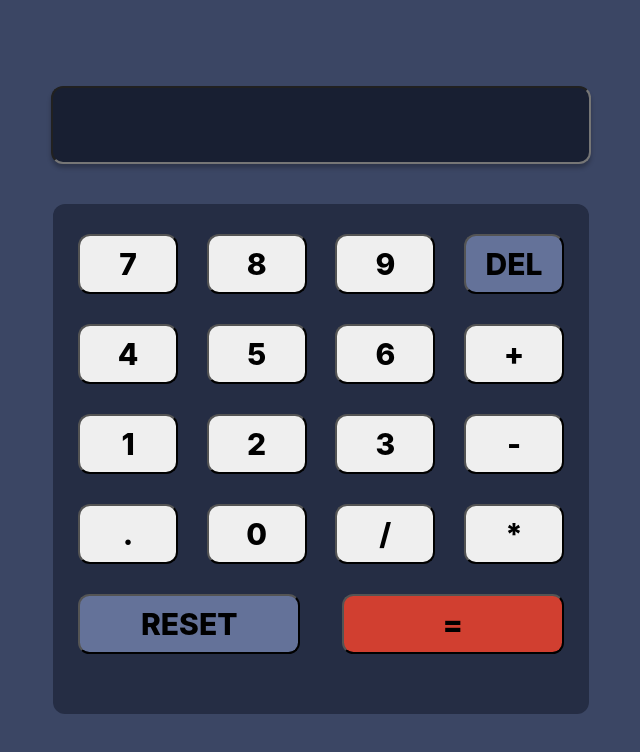
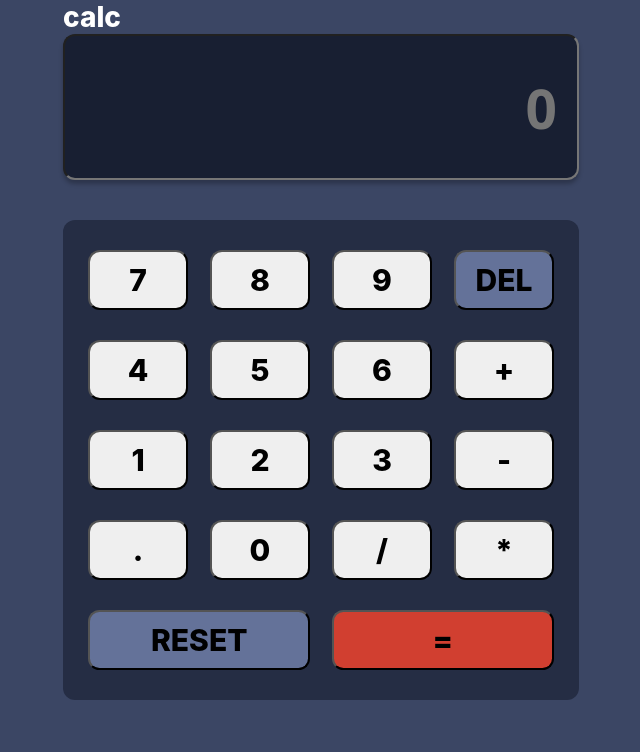
Before and after one commit to Nehasachan409/HTML-CSS-JS---Micro-Project-3, a plain HTML site: page index.html in a window 1280 px wide. Shown: the whole page, without its empty margins (319-959 px from the left). Drawn offline with Linux system fonts and the light colour scheme.

Commit message:
change style.css file for h3 tag style

```diff
--- a/index.html
+++ b/index.html
@@ -8,10 +8,14 @@
 
 </head>
 <body>
+
     <div class="container">
+        <h3>calc</h3>
+
+
 
         <div class="row">
-        <input type="text" id="result">
+        <input type="text" id="result" placeholder="0">
         </div>
         <div class="inner-container">
             <div class="inner">
--- a/script.js
+++ b/script.js
@@ -1,7 +1,7 @@
 let display=document.getElementById("result");
 let buttons=document.querySelectorAll("button");
 let buttonArray=Array.from(buttons);
-let string="0";
+let string="";
 buttonArray.forEach(btn=>{
 
     btn.addEventListener("click",(event)=>{
--- a/style.css
+++ b/style.css
@@ -12,29 +12,43 @@ body,html{
     display: flex;
     flex-direction: column;
     align-items: center;
-    justify-content: center;
-    height: 100%;
+    /* justify-content: center; */
+    /* height: 100%; */
+    width: 516px;
+    margin: auto;
+}
+h3{
+    color: rgba(255, 255, 255, 1);
+    font-family: Inter;
+    font-size: 28px;
+    font-weight: 800;
+    line-height: 34px;
+    letter-spacing: 0em;
+    text-align: left;
+    justify-content: left;
+    display: flex;
+    margin-right: auto;
+}
 
-}
 input{
+    height:142px;
     border-radius: 12px;
-    width: 536px;
     box-shadow: 0px 4px 4px 0px rgba(0, 0, 0, 0.25);
     background: rgba(24, 31, 50, 1);
     font-family: Segoe UI;
-   font-size: 55px;
-   font-weight: 900;
-   line-height: 74px;
-   text-align: right;
-color: white;
-
+    font-size: 55px;
+    font-weight: 900;
+    line-height: 74px;
+    text-align: right;
+    color: white;
+    padding-right: 20px;
+    width: 100%;
 }
 .inner-container{
     margin-top:10px;
-    width: 536px;
+    width: 100%;
     background: rgba(37, 45, 68, 1);
     border-radius: 12px;
-
 }
 .inner{
     padding: 30px 25px ;
@@ -61,12 +75,17 @@ height: 60px;
      width: 222.44px;
     height: 60px;
     border-radius: 11.52px;
+
  }
+.row.col2{
+    margin-bottom: 0px;
+}
+
  .forcolor button{
     background-color: rgba(100, 114, 153, 1);
 
 }
 .color button{
     background-color:rgba(209, 63, 48, 1);
-    ;
+
 }
```
